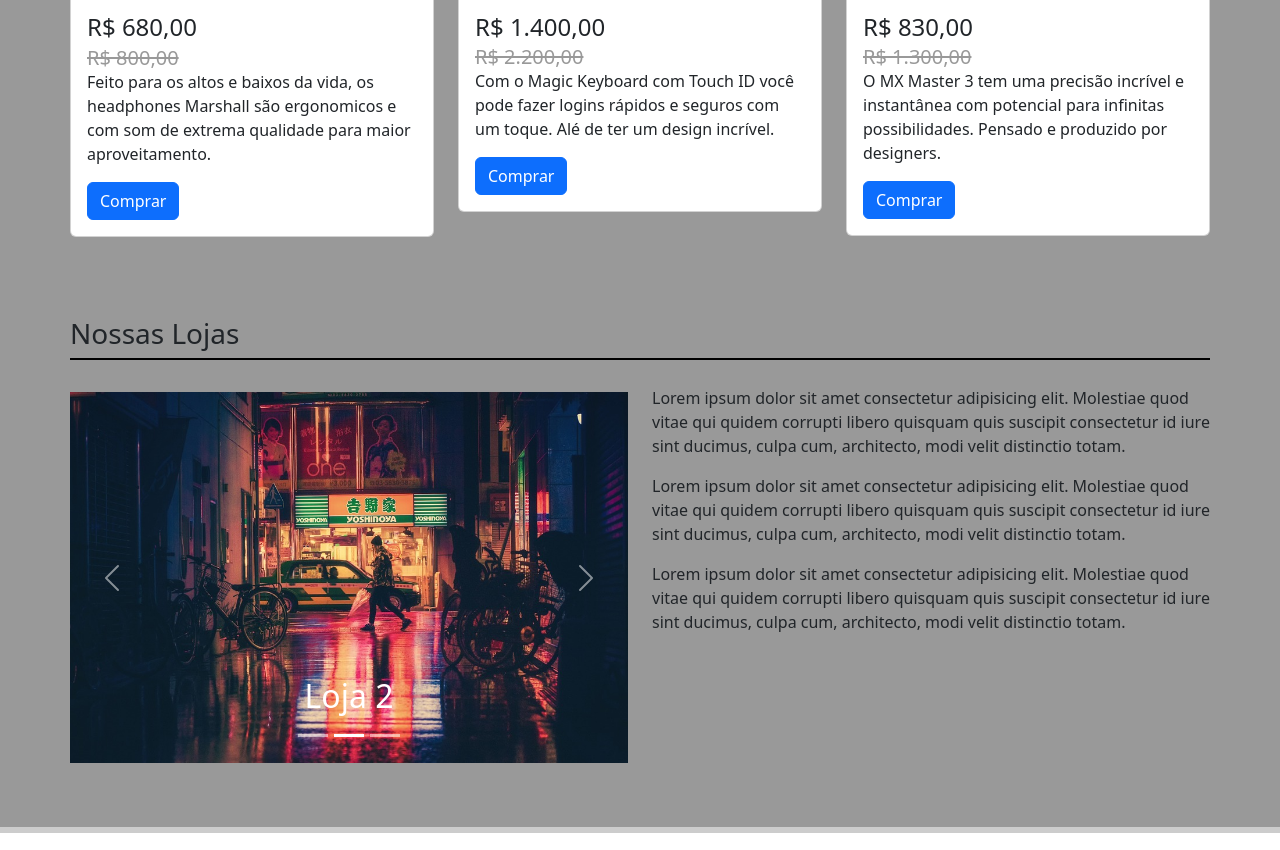
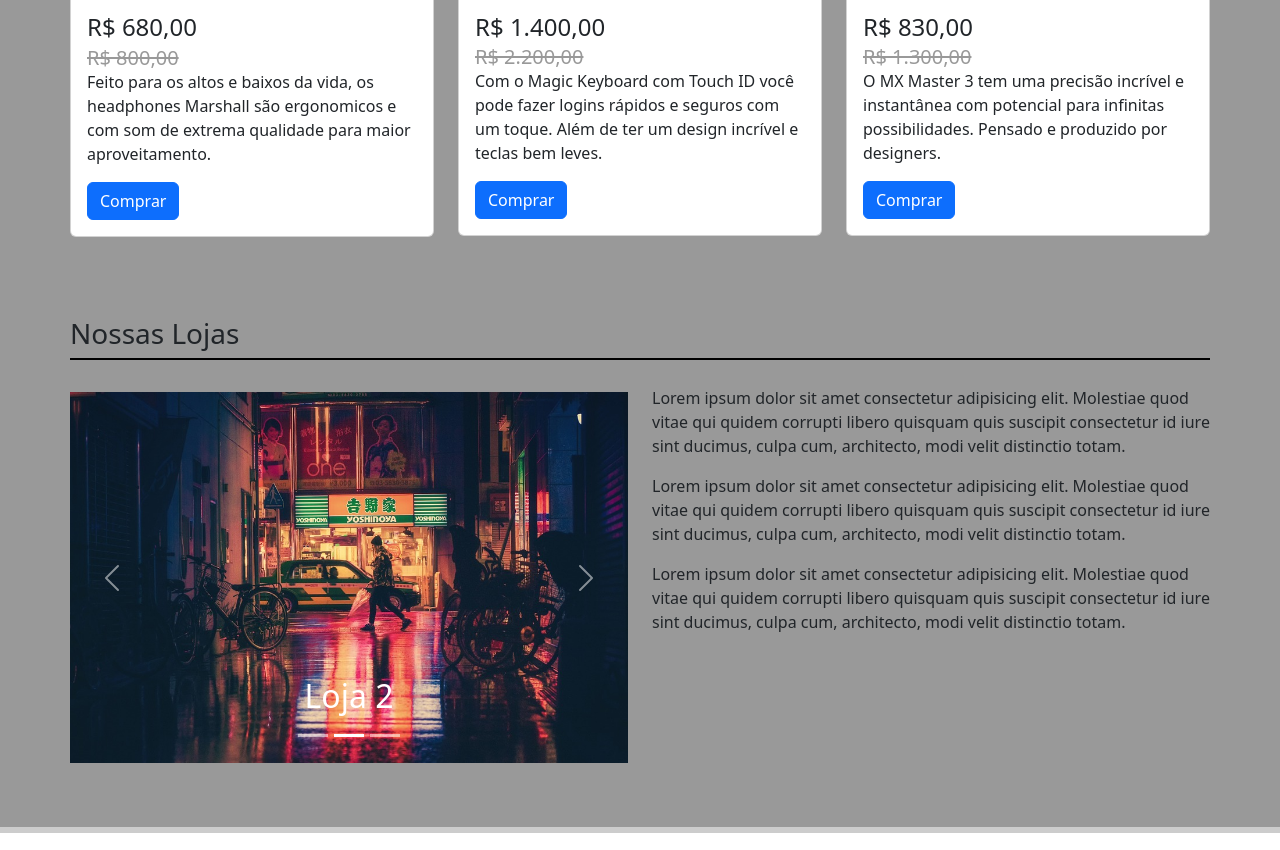
Before and after one commit to strngrthnall/bootstore, a plain HTML site: page index.html in a window 1280 px wide. Shown: the part 1021-1871 px from the top of the page. Drawn offline with Linux system fonts and the light colour scheme.

Commit message:
Patch: correção de texto do produto

```diff
--- a/index.html
+++ b/index.html
@@ -100,7 +100,7 @@
             <div class="card-body">
               <h4 class="card-title">R$ 1.400,00</h4>
               <h5 class="card-subtitle">R$ 2.200,00</h5>
-              <p class="card-text">Com o Magic Keyboard com Touch ID você pode fazer logins rápidos e seguros com um toque. Alé de ter um design incrível.</p>
+              <p class="card-text">Com o Magic Keyboard com Touch ID você pode fazer logins rápidos e seguros com um toque. Além de ter um design incrível e teclas bem leves.</p>
               <a href="#" class="btn btn-primary">Comprar</a>
             </div>
           </div>
```
